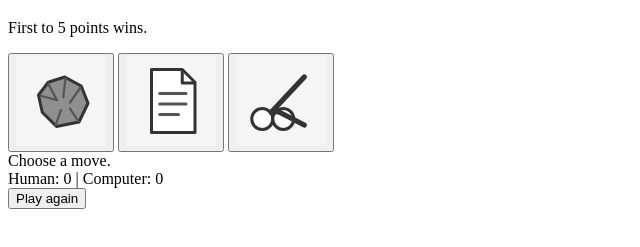
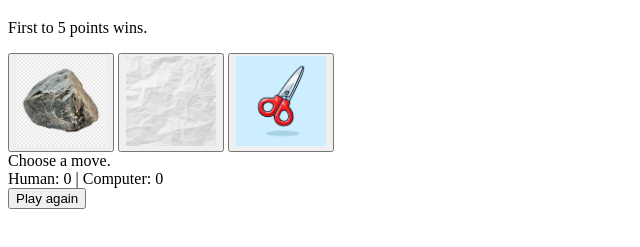
Before and after one commit to Sampriv/rockpaperscissor, a plain HTML site: page index.html in a window 1280 px wide. Shown: the part 61-308 px from the top of the page, without its empty margins (0-640 px from the left). Drawn offline with Linux system fonts and the light colour scheme.

Commit message:
Replace choice images

```diff
--- a/index.html
+++ b/index.html
@@ -11,13 +11,13 @@
       <p>First to 5 points wins.</p>
       <div class="choices" aria-label="Choose your move">
         <button type="button" data-choice="rock">
-          <img src="./images/rock.svg" alt="Rock" width="90" height="90" />
+          <img src="./images/rock.jpg" alt="Rock" width="90" height="90" />
         </button>
         <button type="button" data-choice="paper">
-          <img src="./images/paper.svg" alt="Paper" width="90" height="90" />
+          <img src="./images/paper.png" alt="Paper" width="90" height="90" />
         </button>
         <button type="button" data-choice="scissors">
-          <img src="./images/scissors.svg" alt="Scissors" width="90" height="90" />
+          <img src="./images/scissors.jpg" alt="Scissors" width="90" height="90" />
         </button>
       </div>
       <div id="result">Choose a move.</div>
```
Also changed, not shown: images/paper.png (added), images/paper.svg (deleted), images/rock.jpg (added), images/rock.svg (deleted), images/scissors.jpg (added), images/scissors.svg (deleted).
